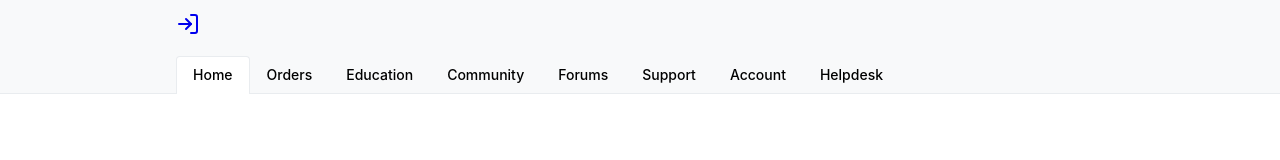
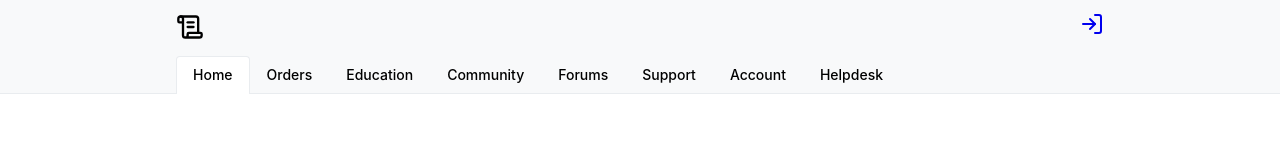
Before and after one commit to alfredosdpiii/lawlab-technical-challenge, a Next.js app: page / in a window 1280 px wide. Shown: the top 160 px of the page. Built offline with nearby package versions, Linux system fonts and the light colour scheme; no server answers.

Commit message:
replace with scroll text icon

```diff
--- a/app/_components/nav/navbar.tsx
+++ b/app/_components/nav/navbar.tsx
@@ -17,6 +17,7 @@ import classes from "@/components/nav/navbar.module.css";
 import Link from "next/link";
 import { LogIn } from "lucide-react";
 import { UserProfile, useUser } from "@auth0/nextjs-auth0/client";
+import { ScrollText } from "lucide-react";
 
 const tabs = [
   "Home",
@@ -49,9 +50,9 @@ export default function Navbar() {
     <div className={classes.header}>
       <Container className={classes.mainSection} size="md">
         <Group justify="space-between">
-          {/* <MantineLogo size={28} /> */}
 
           <Burger opened={opened} onClick={toggle} hiddenFrom="xs" size="sm" />
+            <ScrollText size={28} />
 
           {user ? (
             <Menu
```
